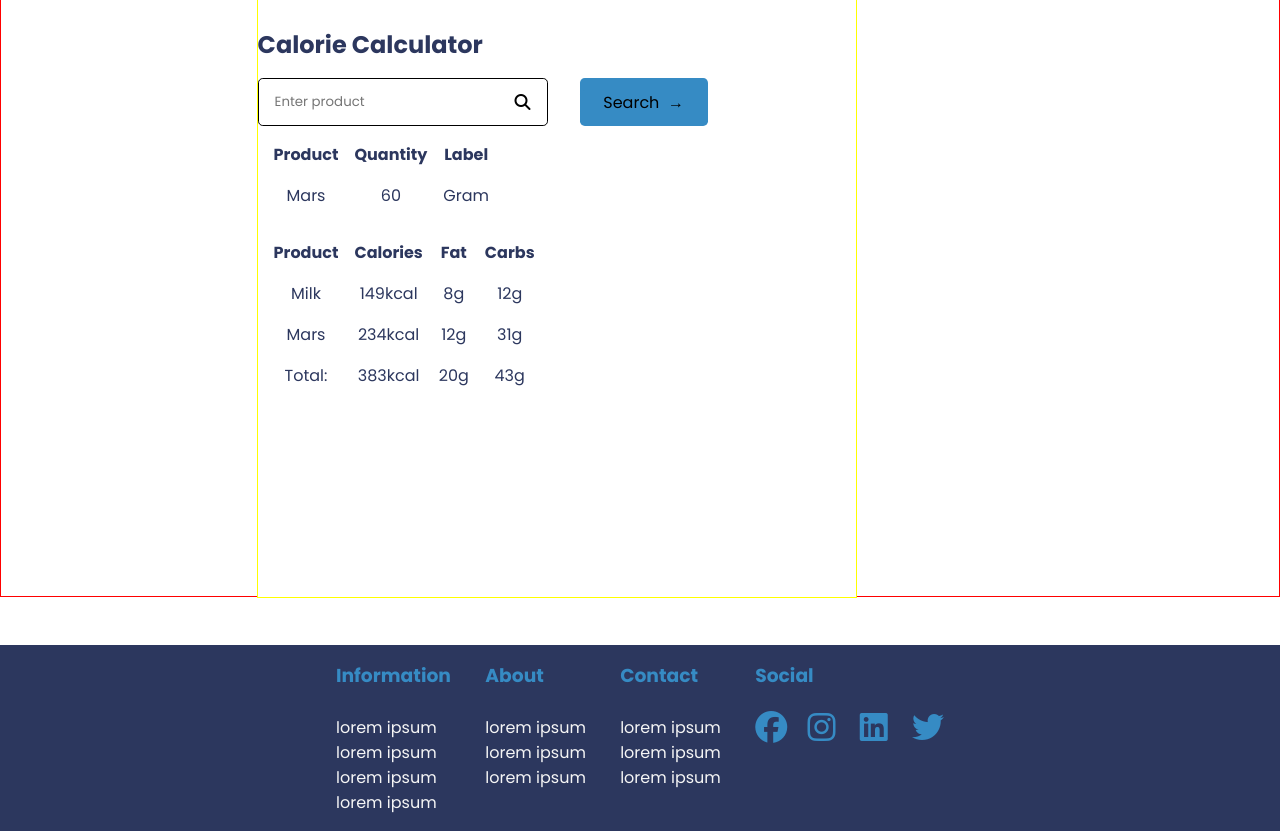
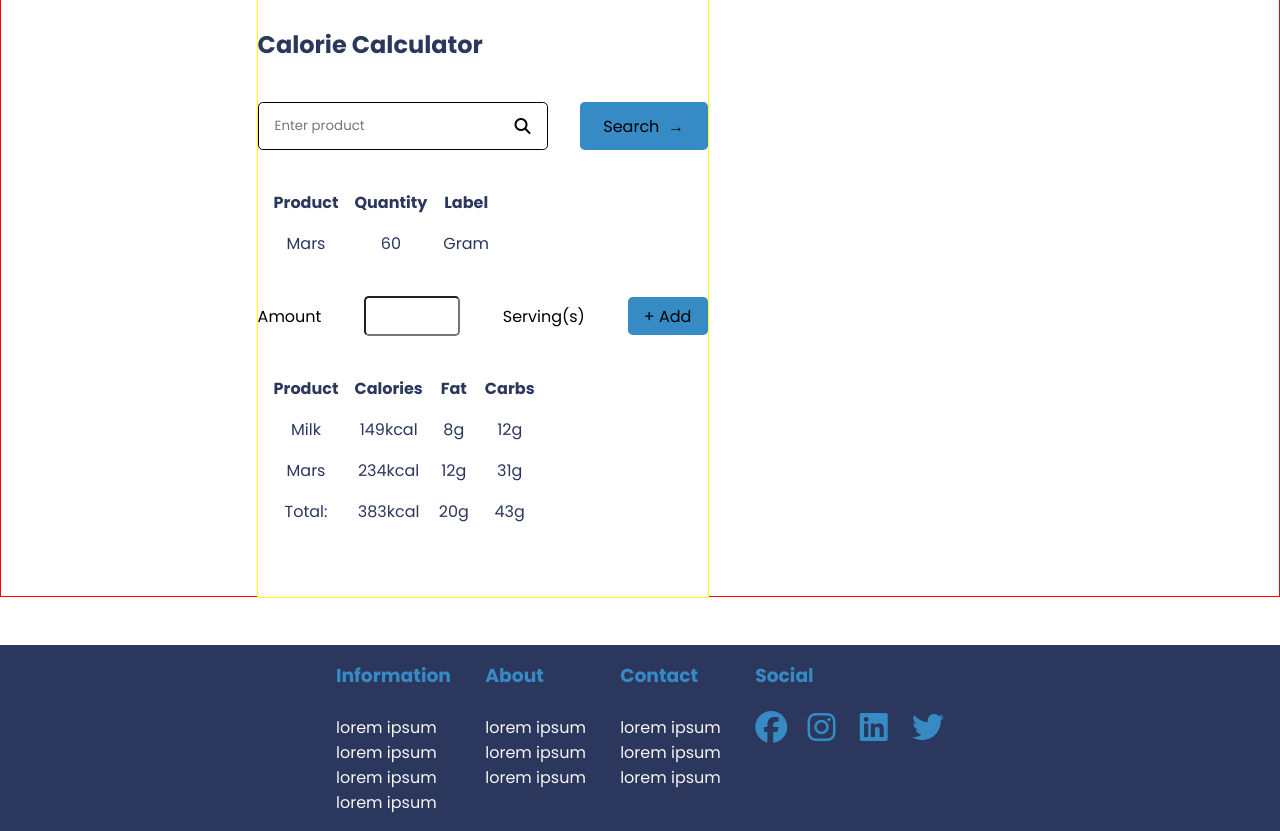
Before and after one commit to ijzzBloc/Clueless-Cook, a website built with Parcel: page src/kcal-calc.html in a window 1280 px wide. Shown: the part 83-914 px from the top of the page. Built offline with nearby package versions, Linux system fonts and the light colour scheme; a web font is replaced by a local one.

Commit message:
small update

```diff
--- a/src/kcal-calc.html
+++ b/src/kcal-calc.html
@@ -28,7 +28,7 @@
         <div class="title">
             <h2>Calorie Calculator</h2>
         </div>
-        <div class="kcalsearchcontainer">
+        <section class="kcalsearchcontainer">
             <div class="kcalsearchbox">
                 <input aria-label="kcalsrchtxt" id="kcalsearch" placeholder="Enter product" type="text"><i
                     class="fa-solid fa-magnifying-glass"></i>
@@ -36,7 +36,7 @@
             <div class="searchbttn" id="kcal-search-bttn">
                 <p class="searchbttn">Search&nbsp;&nbsp;→</p>
             </div>
-        </div>
+        </section>
         <div class="info">
             <table class="resultstable">
                 <tr>
@@ -50,6 +50,20 @@
                     <td>Gram</td>
                 </tr>
             </table>
+        </div>
+        <div class="serving-bar">
+            <div>
+                <p>Amount</p>
+            </div>
+            <div>
+                <input type="text" id="servingamount">
+            </div>
+            <div>
+                <p>Serving(s)</p>
+            </div>
+            <div class="addbttn">
+                <p class="addbttn">+&nbsp;Add</p>
+            </div>
         </div>
         <div class="kcal-results">
             <table class="resultstable">
--- a/src/kcal-calculator.css
+++ b/src/kcal-calculator.css
@@ -12,16 +12,17 @@
     margin-left: 20%;
     height: inherit;
     padding-top: 3.5vh;
-    width: 600px;
+    width: auto;
 }
 .title  {
-    padding-bottom: 2vh;
+    padding-bottom: 5vh;
 }
 .title > h2  {
     color: var(--darkcolor);
 }
 .kcalsearchcontainer    {
     display: flex;
+    padding-bottom: 3vh;
 }
 .kcalsearchbox  {
     height: 3rem;
@@ -62,8 +63,35 @@
     cursor: pointer;
     background-color: var(--lighthovercolor);
 }
-
-
+.serving-bar    {
+    height: auto;
+    display: flex;
+    justify-content: space-between;
+    align-items: center;
+    padding-bottom: 3vh;
+}
+#servingamount  {
+    height: 40px;
+    border-radius: 0.3rem;
+    width: 6rem;
+    text-align: center;
+}
+#servingamount:hover    {
+    cursor: pointer;
+}
+.addbttn    {
+    display: flex;
+    background-color: var(--lightcolor);
+    border-radius: 0.3rem;
+    padding: 0.2rem;
+    width: 5rem;
+    justify-content: center;
+    align-items: center;
+}
+.addbttn:hover, .addbttn:hover > p  {
+    cursor: pointer;
+    background-color: var(--lighthovercolor);
+}
 
 
 
@@ -85,6 +113,7 @@
     border-spacing: 1rem;
     text-align: center;
     color: var(--darkcolor);
+    padding-bottom: 3vh;
 }
 .resultstable > td  {
 }
```
Also changed, not shown: dist/kcal-calc.html, 2 other files.
